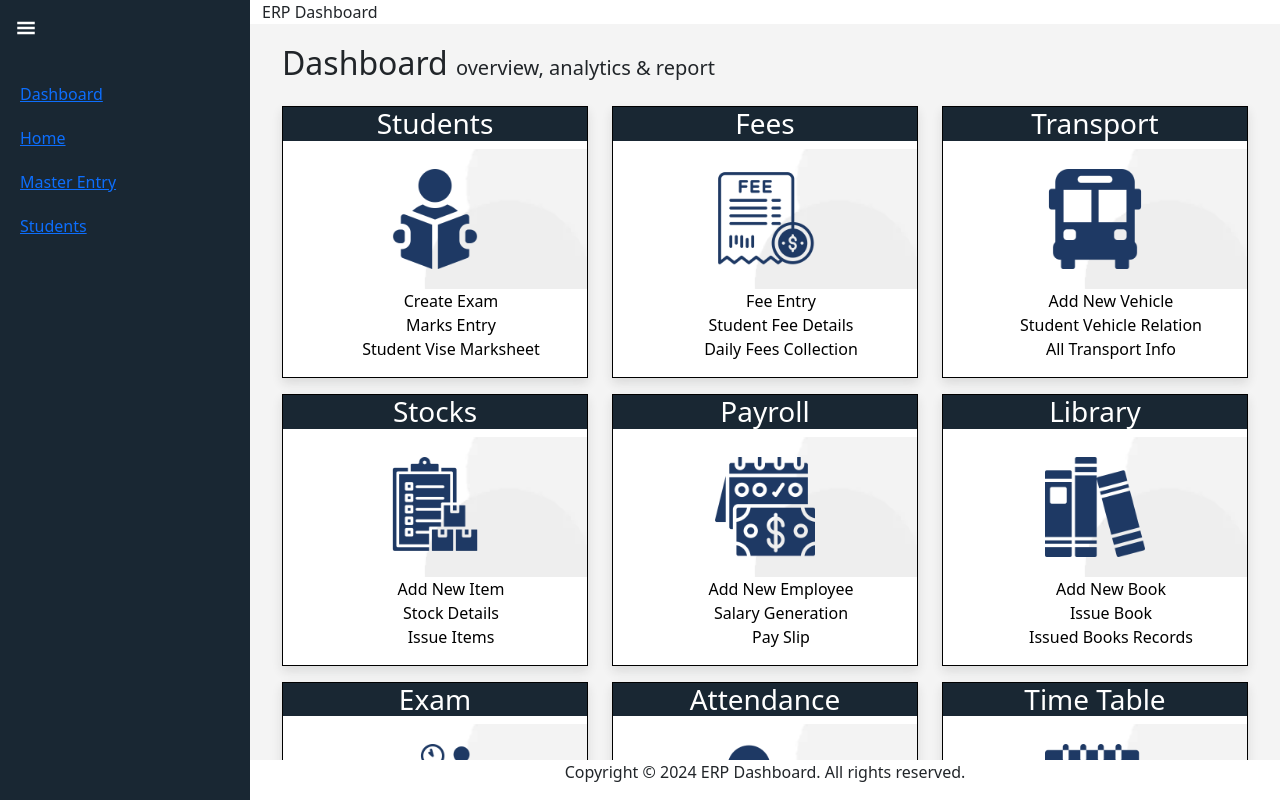
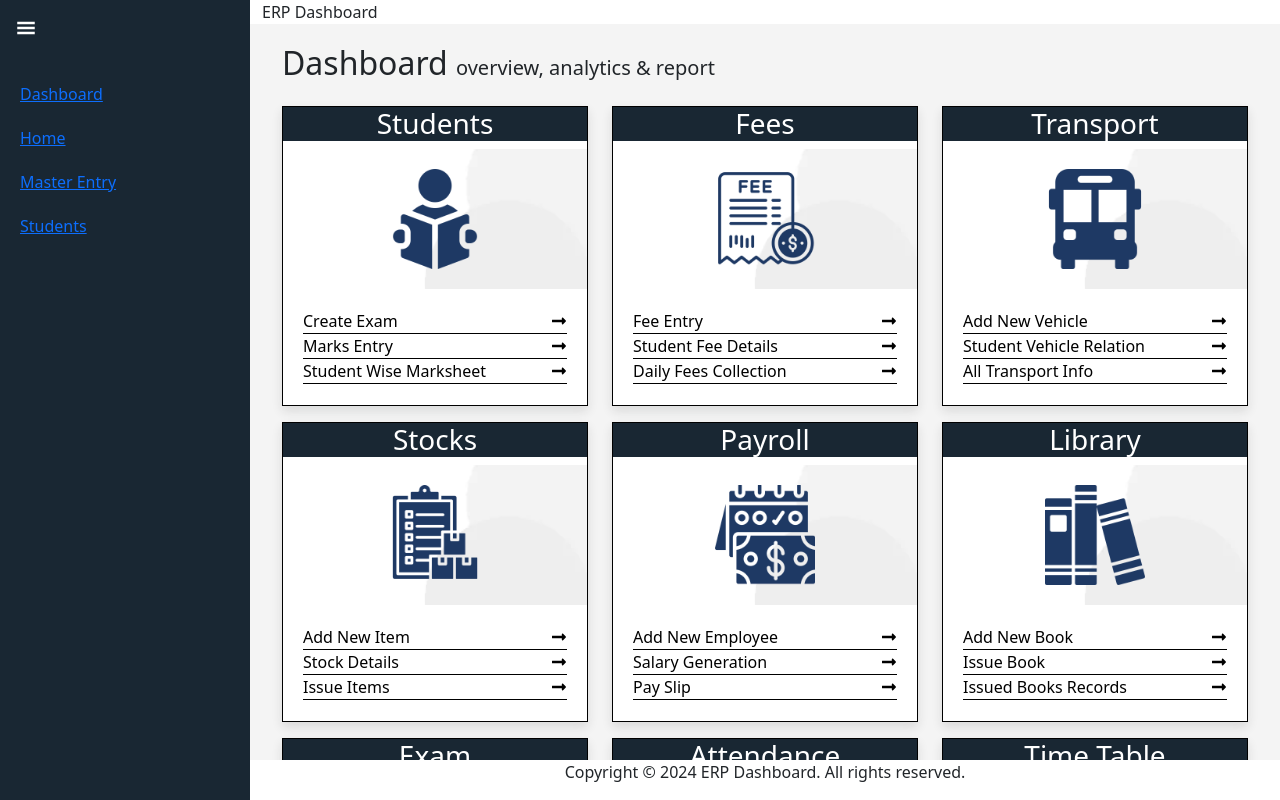
Before and after one commit to nikhil7476/erp, a Next.js app: page /home in a window 1280 px wide. Built offline with nearby package versions, Linux system fonts and the light colour scheme.

Commit message:
modified:   src/app/home/page.js 	modified:   src/app/home/page.module.css

```diff
--- a/src/app/home/page.js
+++ b/src/app/home/page.js
@@ -1,6 +1,7 @@
 import Image from "next/image";
 import Link from "next/link";
 import { Container, Row, Col } from "react-bootstrap";
+import { FaLongArrowAltRight } from "react-icons/fa";
 import style from "./page.module.css";
 
 export default function Home() {
@@ -24,9 +25,9 @@ export default function Home() {
                             </div>
                             <div className={style.cardLink}>
                                 <ul>
-                                    <li><Link href="#" title="Create Exam">Create Exam</Link></li>
-                                    <li><Link href="#" title="Marks Entry">Marks Entry</Link></li>
-                                    <li><Link href="#" title="Student Wise Marksheet">Student Vise Marksheet</Link></li>
+                                    <li><Link href="#" title="Create Exam">Create Exam <FaLongArrowAltRight /></Link></li>
+                                    <li><Link href="#" title="Marks Entry">Marks Entry <FaLongArrowAltRight /></Link></li>
+                                    <li><Link href="#" title="Student Wise Marksheet">Student Wise Marksheet <FaLongArrowAltRight /></Link></li>
                                 </ul>
                             </div>
                         </div>
@@ -41,9 +42,9 @@ export default function Home() {
                             </div>
                             <div className={style.cardLink}>
                                 <ul>
-                                    <li><Link href="#" title="Fee Entry">Fee Entry</Link></li>
-                                    <li><Link href="#" title="Student Fee Details">Student Fee Details</Link></li>
-                                    <li><Link href="#" title="Daily Fees Collection">Daily Fees Collection</Link></li>
+                                    <li><Link href="#" title="Fee Entry">Fee Entry <FaLongArrowAltRight /></Link></li>
+                                    <li><Link href="#" title="Student Fee Details">Student Fee Details <FaLongArrowAltRight /></Link></li>
+                                    <li><Link href="#" title="Daily Fees Collection">Daily Fees Collection <FaLongArrowAltRight /></Link></li>
                                 </ul>
                             </div>
                         </div>
@@ -58,9 +59,9 @@ export default function Home() {
                             </div>
                             <div className={style.cardLink}>
                                 <ul>
-                                    <li><Link href="#" title="Add New Vehicle">Add New Vehicle</Link></li>
-                                    <li><Link href="#" title="Student Vehicle Relation">Student Vehicle Relation</Link></li>
-                                    <li><Link href="#" title="All Transport Info">All Transport Info</Link></li>
+                                    <li><Link href="#" title="Add New Vehicle">Add New Vehicle <FaLongArrowAltRight /></Link></li>
+                                    <li><Link href="#" title="Student Vehicle Relation">Student Vehicle Relation <FaLongArrowAltRight /></Link></li>
+                                    <li><Link href="#" title="All Transport Info">All Transport Info <FaLongArrowAltRight /></Link></li>
                                 </ul>
                             </div>
                         </div>
@@ -77,9 +78,9 @@ export default function Home() {
                             </div>
                             <div className={style.cardLink}>
                                 <ul>
-                                    <li><Link href="#" title="Add New Item">Add New Item</Link></li>
-                                    <li><Link href="#" title="Stock Details">Stock Details</Link></li>
-                                    <li><Link href="#" title="Issue Items">Issue Items</Link></li>
+                                    <li><Link href="#" title="Add New Item">Add New Item <FaLongArrowAltRight /></Link></li>
+                                    <li><Link href="#" title="Stock Details">Stock Details <FaLongArrowAltRight /></Link></li>
+                                    <li><Link href="#" title="Issue Items">Issue Items <FaLongArrowAltRight /></Link></li>
                                 </ul>
                             </div>
                         </div>
@@ -94,9 +95,9 @@ export default function Home() {
                             </div>
                             <div className={style.cardLink}>
                                 <ul>
-                                    <li><Link href="#" title="Add New Employee">Add New Employee</Link></li>
-                                    <li><Link href="#" title="Salary Generation">Salary Generation</Link></li>
-                                    <li><Link href="#" title="Pay Slip">Pay Slip</Link></li>
+                                    <li><Link href="#" title="Add New Employee">Add New Employee <FaLongArrowAltRight /></Link></li>
+                                    <li><Link href="#" title="Salary Generation">Salary Generation <FaLongArrowAltRight /></Link></li>
+                                    <li><Link href="#" title="Pay Slip">Pay Slip <FaLongArrowAltRight /></Link></li>
                                 </ul>
                             </div>
                         </div>
@@ -111,9 +112,9 @@ export default function Home() {
                             </div>
                             <div className={style.cardLink}>
                                 <ul>
-                                    <li><Link href="#" title="Add New Book">Add New Book</Link></li>
-                                    <li><Link href="#" title="Issue Book">Issue Book</Link></li>
-                                    <li><Link href="#" title="Issued Books Records">Issued Books Records</Link></li>
+                                    <li><Link href="#" title="Add New Book">Add New Book <FaLongArrowAltRight /></Link></li>
+                                    <li><Link href="#" title="Issue Book">Issue Book <FaLongArrowAltRight /></Link></li>
+                                    <li><Link href="#" title="Issued Books Records">Issued Books Records <FaLongArrowAltRight /></Link></li>
                                 </ul>
                             </div>
                         </div>
@@ -130,9 +131,9 @@ export default function Home() {
                             </div>
                             <div className={style.cardLink}>
                                 <ul>
-                                    <li><Link href="#" title="Create Exam">Create Exam</Link></li>
-                                    <li><Link href="#" title="Marks Entry">Marks Entry</Link></li>
-                                    <li><Link href="#" title="Student Wise Marksheet">Student Wise Marksheet</Link></li>
+                                    <li><Link href="#" title="Create Exam">Create Exam <FaLongArrowAltRight /></Link></li>
+                                    <li><Link href="#" title="Marks Entry">Marks Entry <FaLongArrowAltRight /></Link></li>
+                                    <li><Link href="#" title="Student Wise Marksheet">Student Wise Marksheet <FaLongArrowAltRight /></Link></li>
                                 </ul>
                             </div>
                         </div>
@@ -147,9 +148,9 @@ export default function Home() {
                             </div>
                             <div className={style.cardLink}>
                                 <ul>
-                                    <li><Link href="#" title="Take Attendance">Take Attendance</Link></li>
-                                    <li><Link href="#" title="Attendance Report">Attendance Report</Link></li>
-                                    <li><Link href="#" title="Monthly Report">Monthly Report</Link></li>
+                                    <li><Link href="#" title="Take Attendance">Take Attendance <FaLongArrowAltRight /></Link></li>
+                                    <li><Link href="#" title="Attendance Report">Attendance Report <FaLongArrowAltRight /></Link></li>
+                                    <li><Link href="#" title="Monthly Report">Monthly Report <FaLongArrowAltRight /></Link></li>
                                 </ul>
                             </div>
                         </div>
@@ -164,9 +165,9 @@ export default function Home() {
                             </div>
                             <div className={style.cardLink}>
                                 <ul>
-                                    <li><Link href="#" title="Regular Time Table">Regular Time Table</Link></li>
-                                    <li><Link href="#" title="Online Time Table">Online Time Table</Link></li>
-                                    <li><Link href="#" title="Adjust Time Table">Adjust Time Table</Link></li>
+                                    <li><Link href="#" title="Regular Time Table">Regular Time Table <FaLongArrowAltRight /></Link></li>
+                                    <li><Link href="#" title="Online Time Table">Online Time Table <FaLongArrowAltRight /></Link></li>
+                                    <li><Link href="#" title="Adjust Time Table">Adjust Time Table <FaLongArrowAltRight /></Link></li>
                                 </ul>
                             </div>
                         </div>
@@ -183,8 +184,8 @@ export default function Home() {
                             </div>
                             <div className={style.cardLink}>
                                 <ul>
-                                    <li><Link href="#" title="Add New User">Add New User</Link></li>
-                                    <li><Link href="#" title="Existing Users">Existing Users</Link></li>
+                                    <li><Link href="#" title="Add New User">Add New User <FaLongArrowAltRight /></Link></li>
+                                    <li><Link href="#" title="Existing Users">Existing Users <FaLongArrowAltRight /></Link></li>
                                 </ul>
                             </div>
                         </div>
@@ -199,9 +200,9 @@ export default function Home() {
                             </div>
                             <div className={style.cardLink}>
                                 <ul>
-                                    <li><Link href="#" title="Add New Page">Add New Page</Link></li>
-                                    <li><Link href="#" title="Contact Details">Contact Details</Link></li>
-                                    <li><Link href="#" title="Add Notice">Add Notice</Link></li>
+                                    <li><Link href="#" title="Add New Page">Add New Page <FaLongArrowAltRight /></Link></li>
+                                    <li><Link href="#" title="Contact Details">Contact Details <FaLongArrowAltRight /></Link></li>
+                                    <li><Link href="#" title="Add Notice">Add Notice <FaLongArrowAltRight /></Link></li>
                                 </ul>
                             </div>
                         </div>
@@ -216,7 +217,7 @@ export default function Home() {
                             </div>
                             <div className={style.cardLink}>
                                 <ul>
-                                    <li><Link href="#" title="Add Home Work">Add Home Work</Link></li>
+                                    <li><Link href="#" title="Add Home Work">Add Home Work <FaLongArrowAltRight /></Link></li>
                                 </ul>
                             </div>
                         </div>
--- a/src/app/home/page.module.css
+++ b/src/app/home/page.module.css
@@ -11,6 +11,7 @@
 }
 
 .card {
+    height: 300px;
     background-color: #fff;
     box-shadow: 0 5px 10px rgb(30 32 37 / 12%);
     border: 1px solid #000;
@@ -29,7 +30,22 @@
     padding: 20PX 0PX;
 }
 
+.cardLink {
+    padding: 20px;
+}
+
+.cardLink ul {
+    text-align: left;
+    padding: 0;
+}
+
+.cardLink ul li {
+    border-bottom: 1px solid #000;
+}
+
 .cardLink a {
     color: #000;
-    padding: 20px 0px;
+    display: flex;
+    justify-content: space-between;
+    align-items: center;
 }
```
